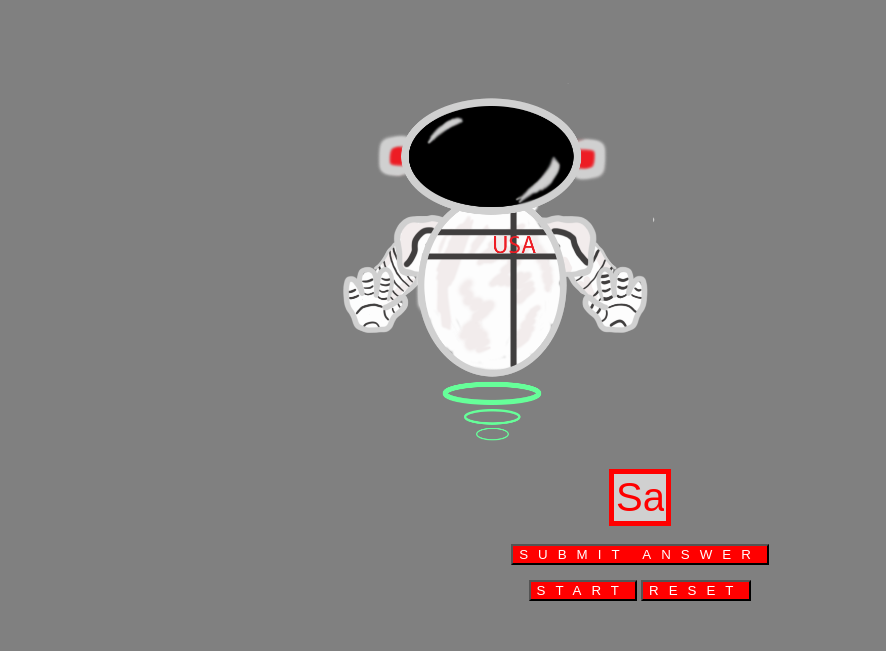
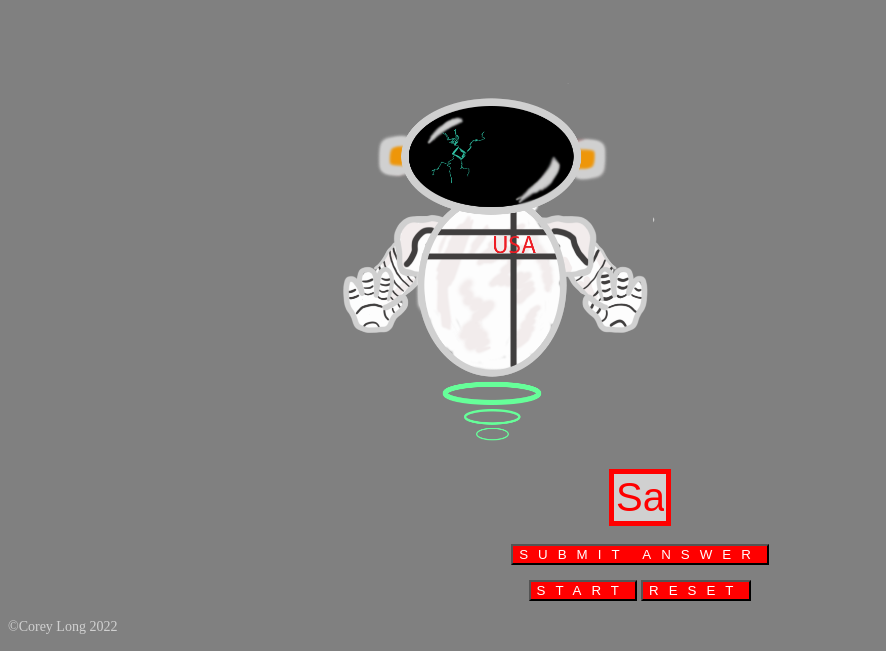
Before and after one commit to CoreyLongDev/Space-Man, a plain HTML site: page index.html in a window 1280 px wide. Both pictures are taken after typing "Sample" into the empty fields and a click on the input "SUBMIT ANSWER". Shown: the part 149-800 px from the top of the page, without its empty margins (0-886 px from the left). Drawn offline with Linux system fonts and the light colour scheme.

Commit message:
all images finalized. HTML and Javascript finalized. 2 styling errors left. 1)squaring off buttons with image seems to be off, temporary fix is in place. 2)readme needs to be made. otherwise finished product. will look ahead for ability to create own API for simpler words. current list too difficult to achieve success for user.

```diff
--- a/index.html
+++ b/index.html
@@ -19,7 +19,7 @@
   <body>
     <main>
       <div id="letterBoard"></div>
-      <img src="/Images/moonwalker_final.png" alt="" srcset="" />
+      <img id="astroIMG" src="/Images/moonwalker3.png" alt="MoonBot V 24.3. Ready to explore"/>
     </main>
     <br />
     <div class="container">
@@ -44,4 +44,6 @@
       <button class="gameButtons" onclick="resetGame()">RESET</button>
     </div>
   </body>
+  <br>
+  <footer>©Corey Long 2022</footer>
 </html>
--- a/script.js
+++ b/script.js
@@ -16,6 +16,7 @@ let word = "";
 let health = 3;
 let answerCount = null;
 let checkIfCorrect = 0;
+let astroChanger = document.querySelector('#astroIMG')
 
 ////////////////////////////
 //start and reset buttons//
@@ -60,6 +61,7 @@ function getWord(event) {
 //answer check//
 ///////////////
 
+//check user guess
 function checkAnswer() {
   let answer = document.getElementById("answer").value.toUpperCase();
   let blocks2Array = document.querySelectorAll(".divLetter");
@@ -70,19 +72,30 @@ function checkAnswer() {
   if (!word.includes(answer)) {
     health = health - 1;
   }
+  if (health === 2) {
+    console.log("you took a hit!");
+    astroChanger.src = `Images/moonwalker2.png`
+  }
+  if (health === 1) {
+    console.log("about to lose");
+    astroChanger.src = `Images/moonwalker1.png`
+  }
   if (health === 0) {
     loserBanner = document.getElementById("subTitle");
     loserBoard = document.getElementById("letterBoard");
     loserButton = document.getElementById("answerSubmit");
+    astroMan = document.getElementById("astroIMG");
     loserButton.style.display = "none";
     loserBoard.style.display = "none";
     loserBanner.style.fontSize = "75px";
     loserBanner.style.color = "red";
+    answerHeader.innerText = "Hit Reset to Try Again!";
+    astroMan.style.display = "none";
     loserBanner.innerText = `Your Astronaut Has Drifted Away
 
     GAME OVER`;
   }
-
+  //inject correct answer into block
   for (i = 0; i < newBlocks.length; i++) {
     if (answer === newBlocks[i]) {
       blocks2Array[i].innerText = answer;
@@ -91,10 +104,10 @@ function checkAnswer() {
       checkForWin();
     }
   }
-} //end of function
+}
 
 ///////////////////////
-//winning conditions//
+//winning condition//
 /////////////////////
 
 function checkForWin() {
--- a/style.css
+++ b/style.css
@@ -52,9 +52,13 @@ body {
 .spacer {
   margin-top: 15px;
 }
-img {
+#astroIMG {
   display: block;
   margin-left: auto;
   margin-right: 545px;
   width: 40%;
 }
+footer {
+  font-size: 14px;
+  color: #d0d0d0;
+}
```
Also changed, not shown: Images/moonwalker1.png (added), Images/moonwalker2.png (added), Images/moonwalker3.png (added), Images/moonwalker_Temp.png (deleted), Images/moonwalker_final.png (deleted), 1 other file.
